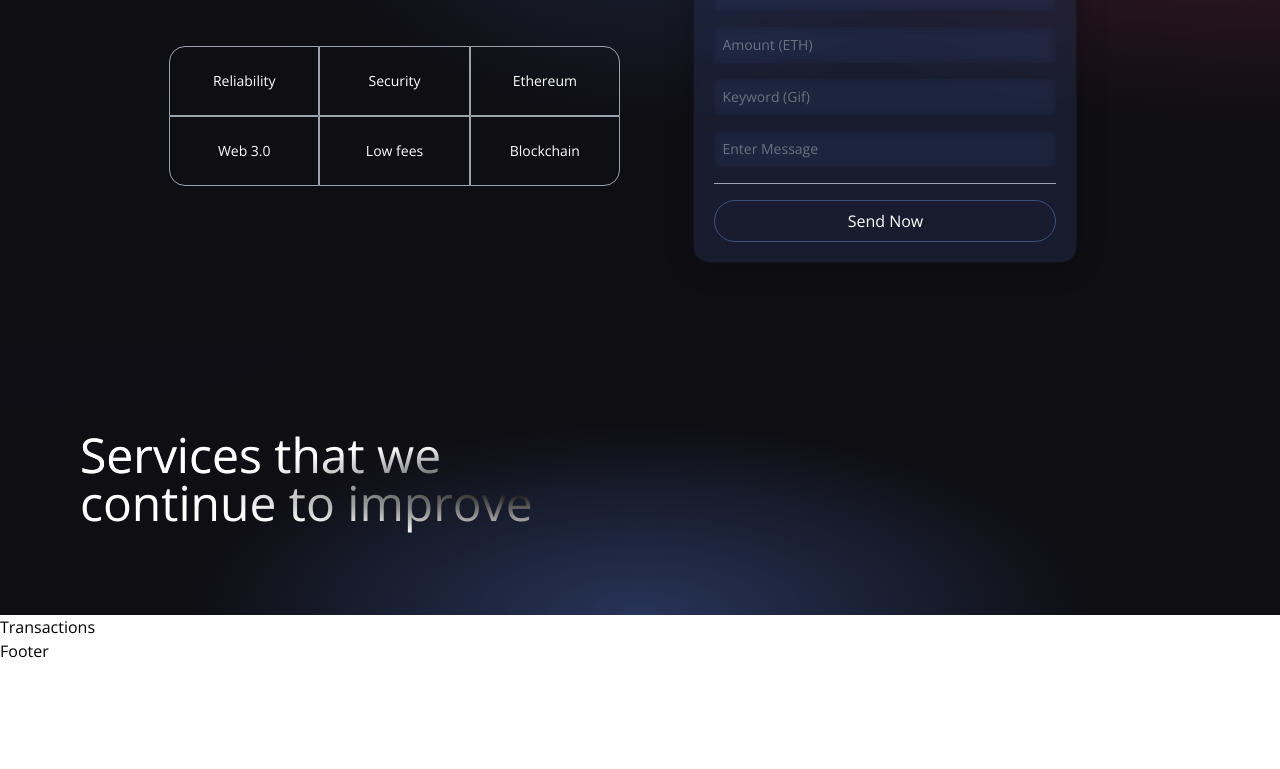
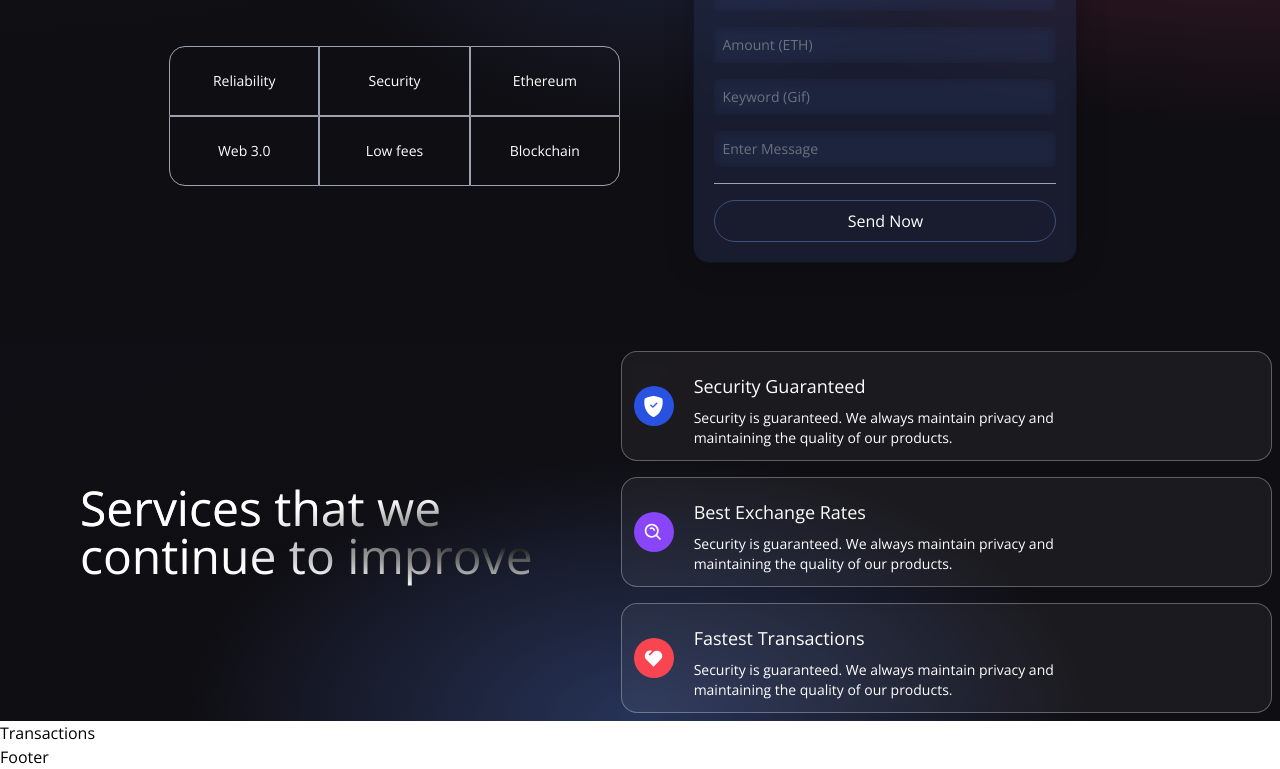
Before and after one commit to saulkurosaki/KRYPT-PROJECT, a React (Create React App) app in the folder client/: page / in a window 1280 px wide. Shown: the part 406-1175 px from the top of the page. Before the commit the page ends 1069 px from the top, so only its background shows below. Built offline with nearby package versions, Linux system fonts and the light colour scheme.

Commit message:
feat(Services): implement complete Services component

```diff
--- a/client/src/components/Services.jsx
+++ b/client/src/components/Services.jsx
@@ -2,9 +2,24 @@
 import { BiSearchAlt } from "react-icons/bi";
 import { RiHeart2Fill } from "react-icons/ri";
 
+const ServiceCard = ({ color, title, icon, subtitle }) => (
+  <div className="flex flex-row justify-start items-center white-glassmorphism p-3 m-2 cursor-pointer hover:shadow-xl">
+    <div
+      className={`w-10 h-10 rounded-full flex justify-center items-center ${color}`}
+    >
+      {icon}
+    </div>
+
+    <div className="ml-5 flex flex-col flex-1">
+      <h1 className="mt-2 text-white text-lg">{title}</h1>
+      <p className="mt-2 text-white text-sm md:w-9/12">{subtitle}</p>
+    </div>
+  </div>
+);
+
 const Services = () => {
   return (
-    <div className="flex w-full justify-center items-center gradient-bg-services">
+    <div className="flex flex-col md:flex-row w-full justify-center items-center gradient-bg-services">
       <div className="flex mf:flex-row flex-col items-center justify-between md:p-20 py-12 px-4">
         <div className="flex-1 flex flex-col justify-start items-start">
           <h1 className="text-white text-3xl sm:text-5xl py-2 text-gradient">
@@ -15,7 +30,26 @@
         </div>
       </div>
 
-      <div className="flex-1 flex flex-col justify-start items-center"></div>
+      <div className="flex-1 flex flex-col justify-start items-center">
+        <ServiceCard
+          color="bg-[#2952e3]"
+          title="Security Guaranteed"
+          icon={<BsShieldFillCheck fontSize={21} className="text-white" />}
+          subtitle="Security is guaranteed. We always maintain privacy and maintaining the quality of our products."
+        />
+        <ServiceCard
+          color="bg-[#8945f8]"
+          title="Best Exchange Rates"
+          icon={<BiSearchAlt fontSize={21} className="text-white" />}
+          subtitle="Security is guaranteed. We always maintain privacy and maintaining the quality of our products."
+        />
+        <ServiceCard
+          color="bg-[#f84550]"
+          title="Fastest Transactions"
+          icon={<RiHeart2Fill fontSize={21} className="text-white" />}
+          subtitle="Security is guaranteed. We always maintain privacy and maintaining the quality of our products."
+        />
+      </div>
     </div>
   );
 };
```
